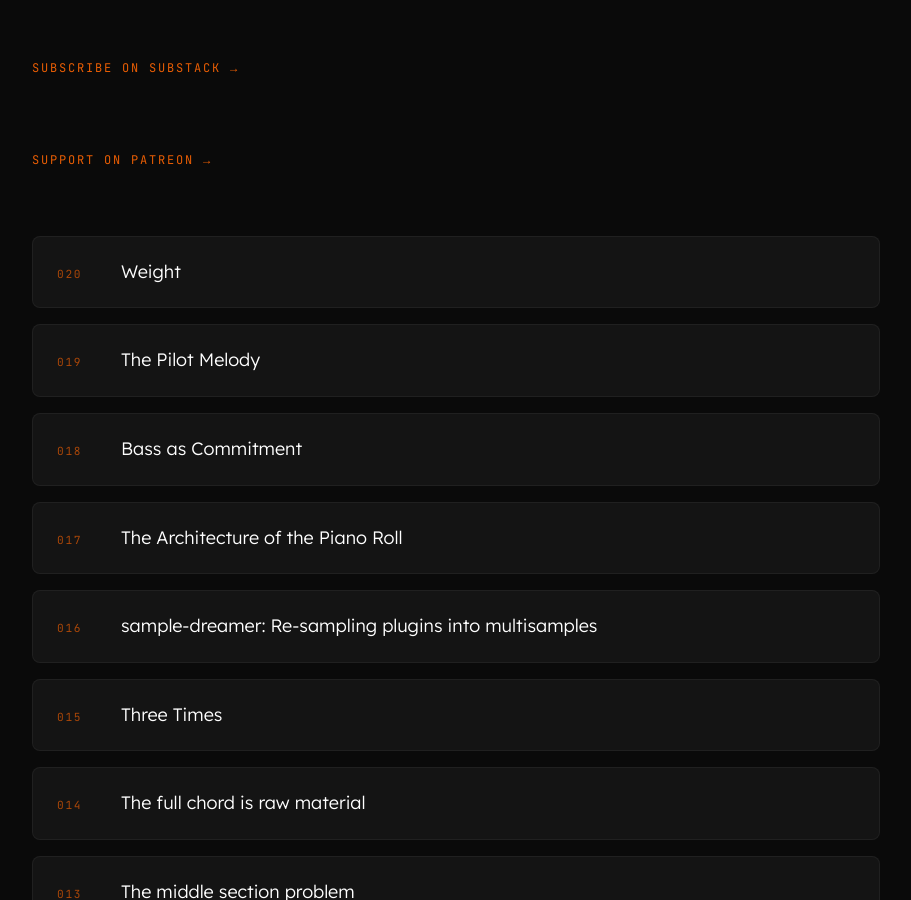
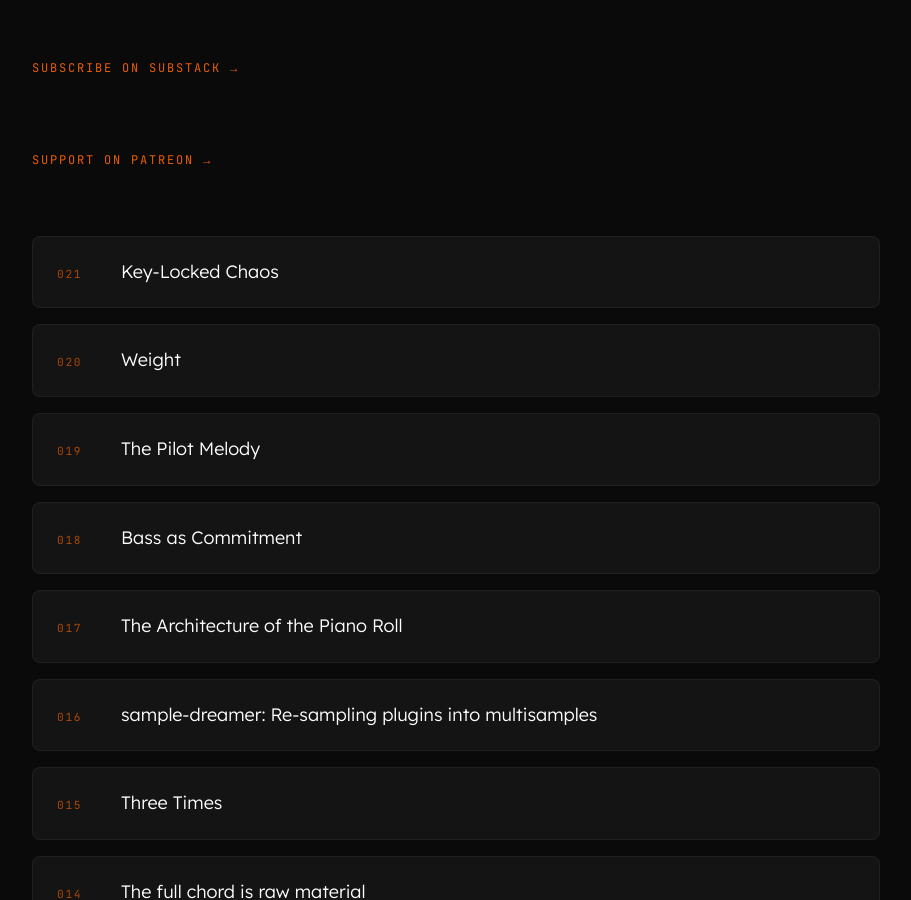
Before and after one commit to folk-sequence/folk-sequence.github.io, a Jekyll site: the page built from index.md, in a window 1280 px wide and 900 px high, scrolled down 582 px. Shown: the whole window, without its empty margins (184-1095 px from the left). Built offline with Jekyll 4.4.1, drawn with Linux system fonts in a browser that asks for light colours.

Commit message:
Add episode 021 — Key-Locked Chaos

```diff
--- a/index.md
+++ b/index.md
@@ -13,6 +13,7 @@ description: "Companion essays for the Folk Sequence daily Bitwig music producti
 <p class="intro-watch"><a href="https://www.patreon.com/cw/FolkSequence" target="_blank" rel="noopener">Support on Patreon →</a></p>
 
 <ul class="episode-list">
+  <li><a href="/021-key-locked-chaos/"><span class="ep-num">021</span><span class="ep-title">Key-Locked Chaos</span></a></li>
   <li><a href="/020-weight/"><span class="ep-num">020</span><span class="ep-title">Weight</span></a></li>
   <li><a href="/019-the-pilot-melody/"><span class="ep-num">019</span><span class="ep-title">The Pilot Melody</span></a></li>
   <li><a href="/018-bass-as-commitment/"><span class="ep-num">018</span><span class="ep-title">Bass as Commitment</span></a></li>
```
